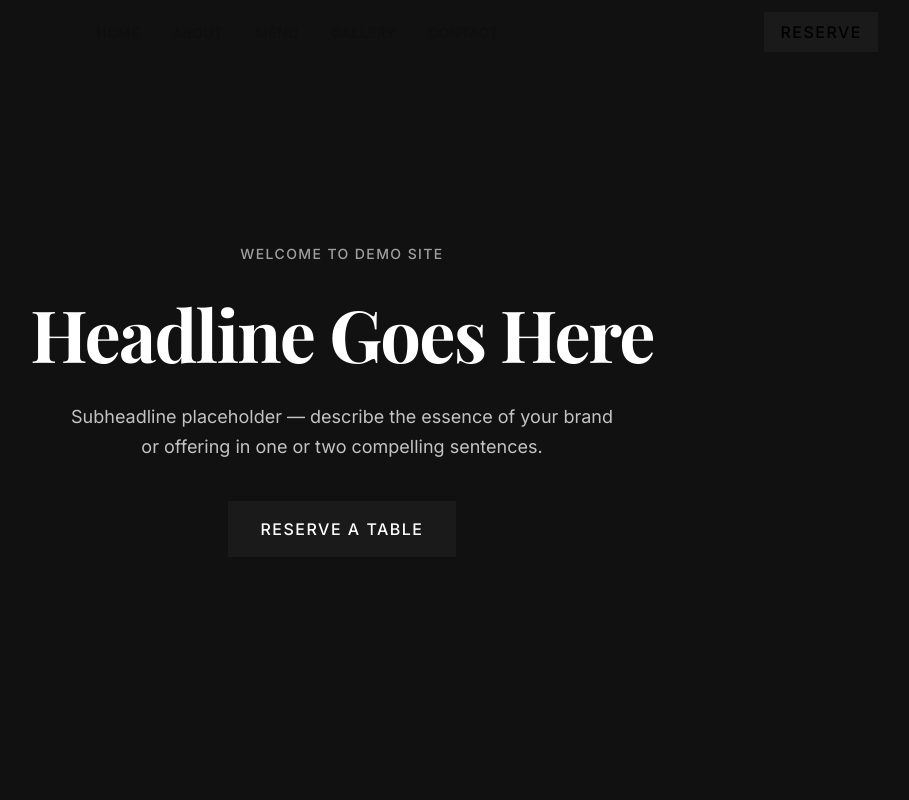
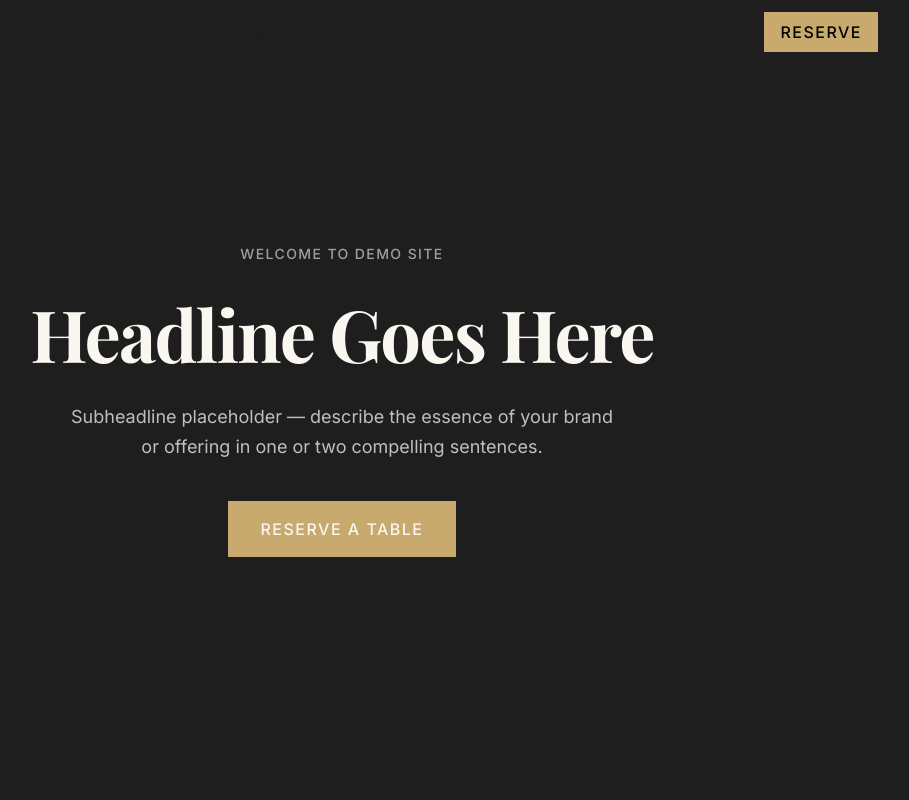
Before and after one commit to twodotstudio2-source/phnom-penh-plates, a Next.js app: page / in a window 1280 px wide. Shown: the top 800 px of the page, without its empty margins (298-1207 px from the left). Built offline with nearby package versions, Linux system fonts and the light colour scheme.

Commit message:
feat: PPP brand tokens and typography applied

```diff
--- a/src/app/globals.css
+++ b/src/app/globals.css
@@ -2,25 +2,30 @@
 
 :root {
   /* ─── Colors ─────────────────────────────────────────────── */
-  --color-background:         #ffffff;
-  --color-foreground:         #0f0f0f;
-  --color-background-dark:    #111111;
-  --color-foreground-dark:    #ffffff;
-  --color-primary:            #1a1a1a;
-  --color-primary-foreground: #ffffff;
+  --color-background:         #FAF6F0;
+  --color-foreground:         #1E1E1E;
+  --color-background-dark:    #1E1E1E;
+  --color-foreground-dark:    #FAF6F0;
+  --color-primary:            #C8A96E;
+  --color-primary-foreground: #1E1E1E;
+  --color-primary-hover:      #8B2500;
   --color-secondary:          #f5f5f5;
   --color-secondary-foreground: #1a1a1a;
-  --color-muted:              #f5f5f5;
+  --color-muted:              #A89F94;
   --color-muted-foreground:   #737373;
-  --color-accent:             #e5e5e5;
+  --color-accent:             #8B2500;
+  --color-accent-secondary:   #2D4A3E;
   --color-accent-foreground:  #1a1a1a;
-  --color-border:             #e5e5e5;
+  --color-border:             #C8A96E;
   --color-input:              #e5e5e5;
   --color-ring:               #0f0f0f;
+  --color-card:               #272727;
+  --color-card-foreground:    #FAF6F0;
 
   /* ─── Typography: Families ───────────────────────────────── */
-  --font-display: Georgia, serif;
-  --font-body:    system-ui, sans-serif;
+  --font-display: 'Playfair Display', Georgia, serif;
+  --font-body:    'Inter', system-ui, sans-serif;
+  --font-khmer:   'Noto Serif Khmer', serif;
 
   /* ─── Typography: Scale ──────────────────────────────────── */
   --text-xs:   0.75rem;    /* 12px */
--- a/src/app/layout.tsx
+++ b/src/app/layout.tsx
@@ -1,5 +1,5 @@
 import type { Metadata } from "next";
-import { Playfair_Display, Inter } from "next/font/google";
+import { Playfair_Display, Inter, Noto_Serif_Khmer } from "next/font/google";
 import "./globals.css";
 
 const playfairDisplay = Playfair_Display({
@@ -14,9 +14,16 @@ const inter = Inter({
   weight: ["400", "500", "600"],
 });
 
+const notoSerifKhmer = Noto_Serif_Khmer({
+  variable: "--font-khmer",
+  subsets: ["khmer"],
+  weight: ["400"],
+});
+
 export const metadata: Metadata = {
-  title: "2Dot Demo Starter",
-  description: "2Dot Studio demo site",
+  title: "Phnom Penh Plates — Where Tradition Meets the Table",
+  description:
+    "A premium Cambodian dining experience in the heart of BKK1, Phnom Penh. Rooted in Khmer tradition. Refined for tonight's table.",
 };
 
 export default function RootLayout({
@@ -25,7 +32,7 @@ export default function RootLayout({
   children: React.ReactNode;
 }>) {
   return (
-    <html lang="en" className={`${playfairDisplay.variable} ${inter.variable}`}>
+    <html lang="en" className={`${playfairDisplay.variable} ${inter.variable} ${notoSerifKhmer.variable}`}>
       <body>{children}</body>
     </html>
   );
```
